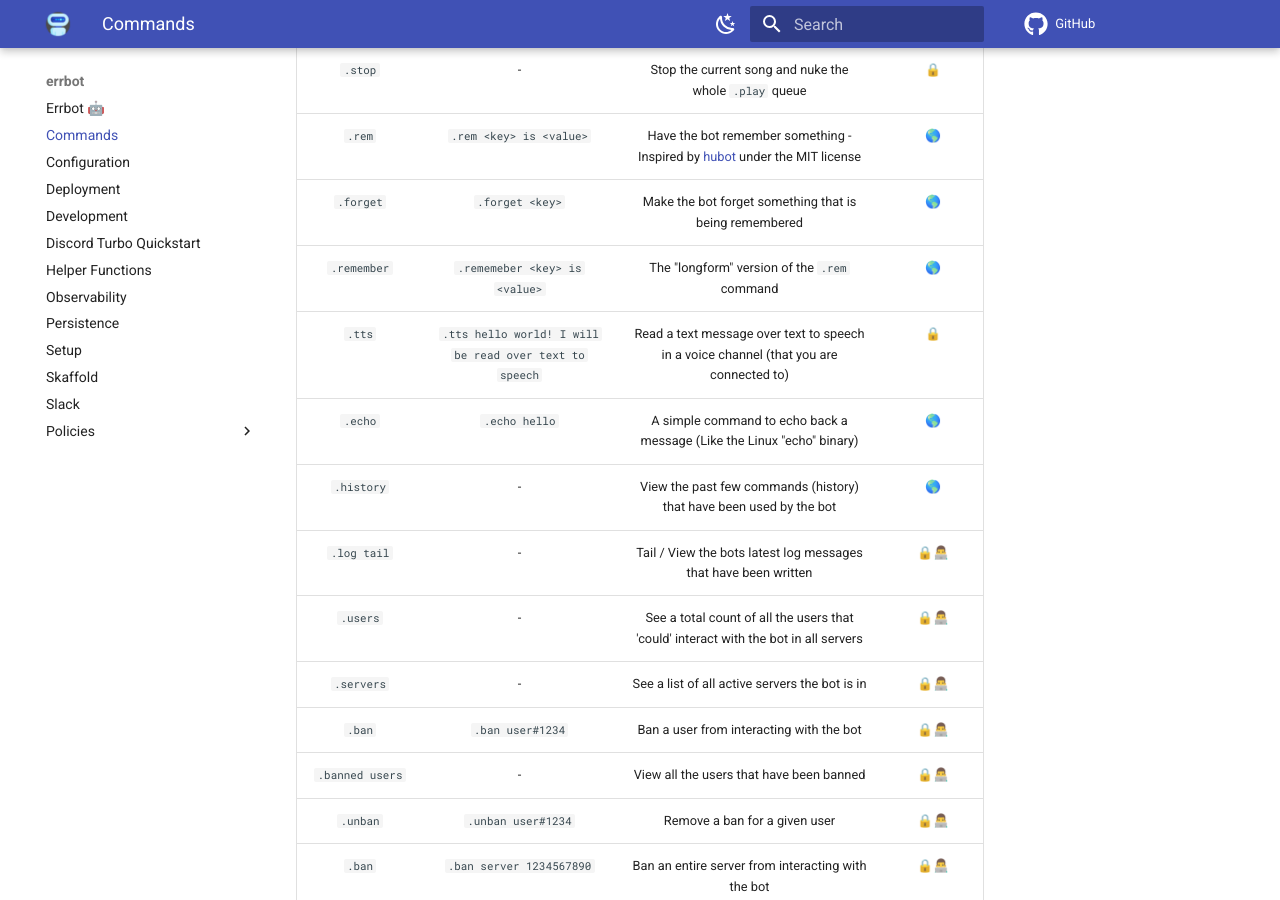
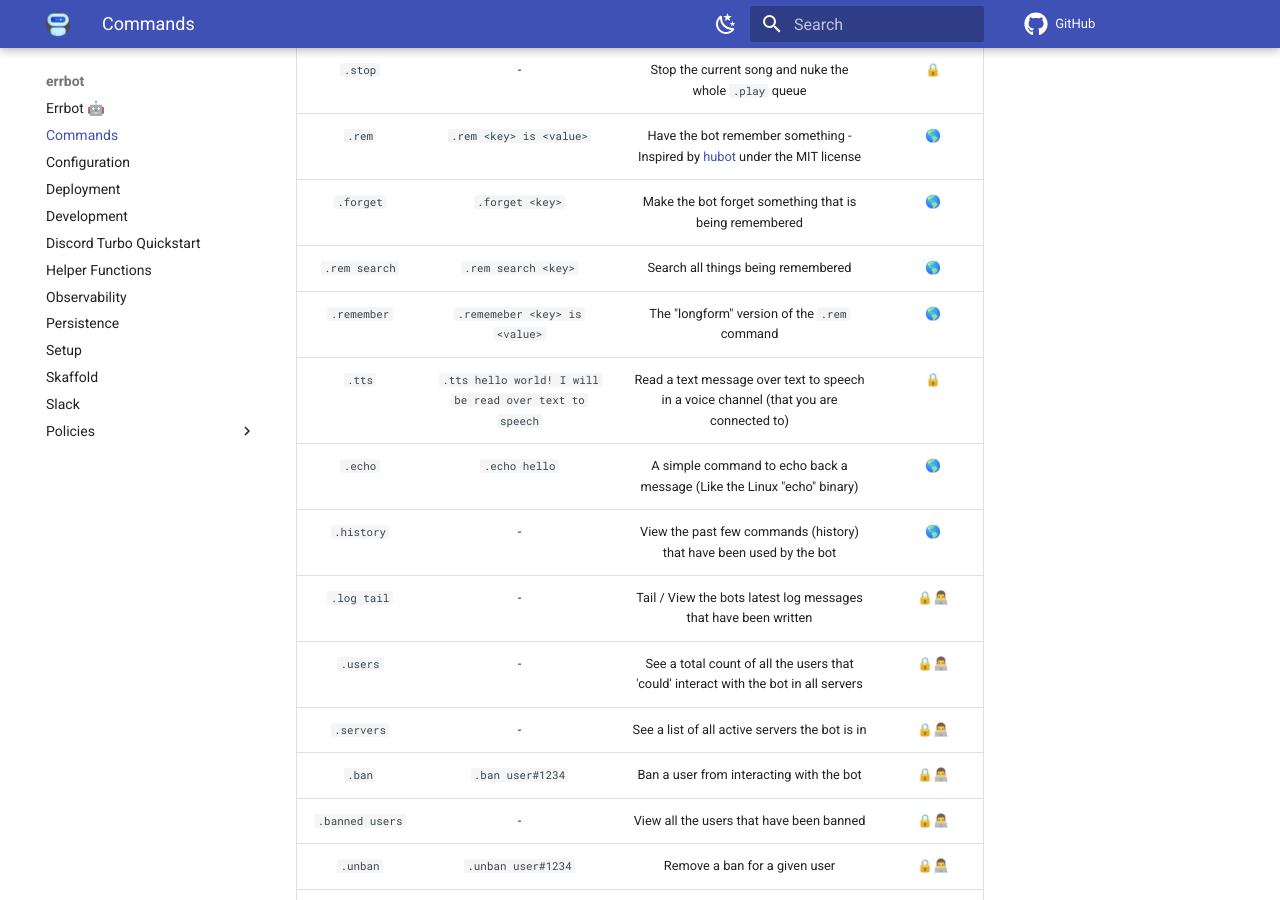
Before and after one commit to GrantBirki/errbot, an MkDocs documentation site: the page built from docs/commands.md, in a window 1280 px wide and 900 px high, scrolled down 2821 px. Built offline with MkDocs 1.6.1 and Material for MkDocs 9.7.7, drawn with Linux system fonts in a browser that asks for light colours; comment, search, counter and statistics services are not loaded.

Commit message:
update commands

```diff
--- a/docs/commands.md
+++ b/docs/commands.md
@@ -53,6 +53,7 @@ The following commands are all available via the chatbot:
 | `.stop` | - | Stop the current song and nuke the whole `.play` queue | 🔒 |
 | `.rem` | `.rem <key> is <value>` | Have the bot remember something - Inspired by [hubot](https://github.com/github/hubot-scripts/blob/master/src/scripts/remember.coffee) under the MIT license | 🌎 |
 | `.forget` | `.forget <key>` | Make the bot forget something that is being remembered | 🌎 |
+| `.rem search` | `.rem search <key>` | Search all things being remembered | 🌎 |
 | `.remember` | `.rememeber <key> is <value>` | The "longform" version of the `.rem` command | 🌎 |
 | `.tts` | `.tts hello world! I will be read over text to speech` | Read a text message over text to speech in a voice channel (that you are connected to) | 🔒 |
 | `.echo` | `.echo hello` | A simple command to echo back a message (Like the Linux "echo" binary) | 🌎 |
```
